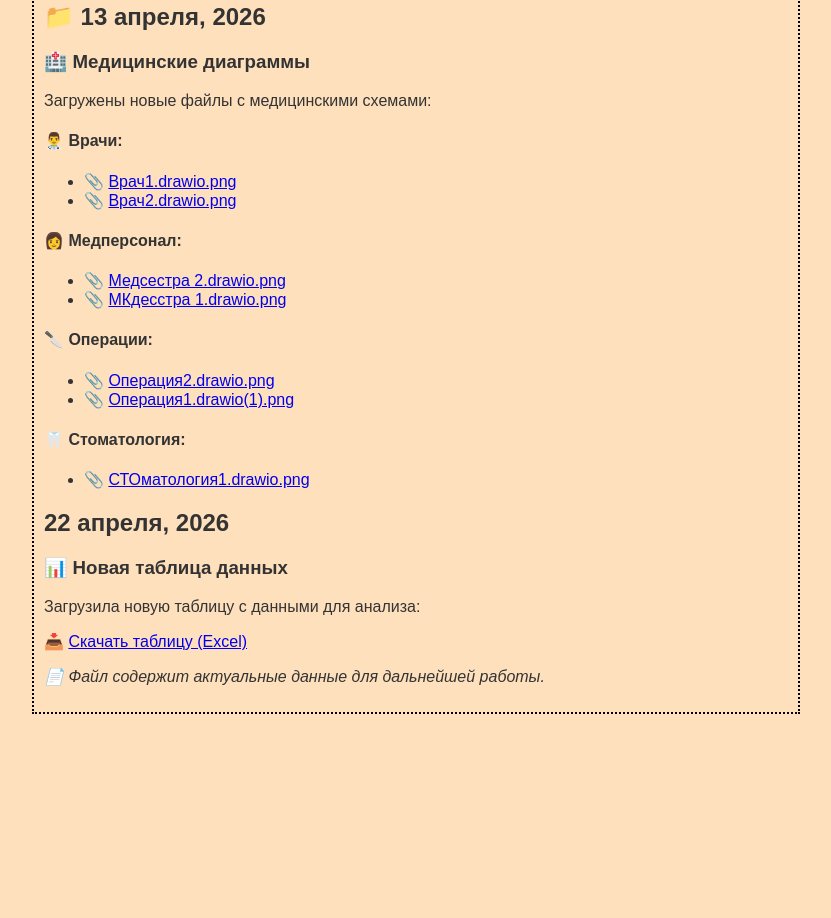
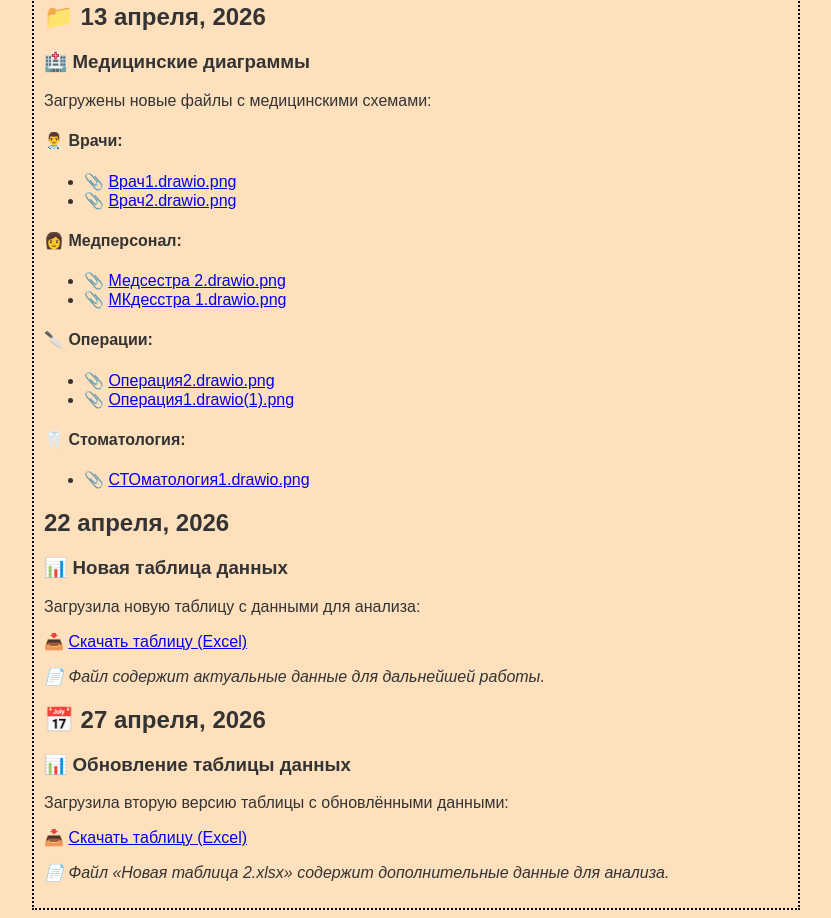
Before and after one commit to uliana9999/dem.github.io, a plain HTML site: page index.html in a window 1280 px wide. Shown: the part 3450-4368 px from the top of the page, without its empty margins (224-1055 px from the left). Before the commit the page ends 4172 px from the top, so only its background shows below. Drawn offline with Linux system fonts and the light colour scheme.

Commit message:
Update index.html

```diff
--- a/index.html
+++ b/index.html
@@ -203,4 +203,16 @@
   <p><em>📄 Файл содержит актуальные данные для дальнейшей работы.</em></p>
 
 </body>
+      <!-- 27 апреля 2026 (НОВАЯ ЗАПИСЬ) -->
+  <div class="entry">
+    <h2>📅 27 апреля, 2026</h2>
+    <h3>📊 Обновление таблицы данных</h3>
+    <p>Загрузила вторую версию таблицы с обновлёнными данными:</p>
+    <p>
+      📥 <a href="Новая таблица 2.xlsx" download title="Скачать таблицу Excel">
+        Скачать таблицу (Excel)
+      </a>
+    </p>
+    <p><em>📄 Файл «Новая таблица 2.xlsx» содержит дополнительные данные для анализа.</em></p>
+  </div>
 </html>
```
